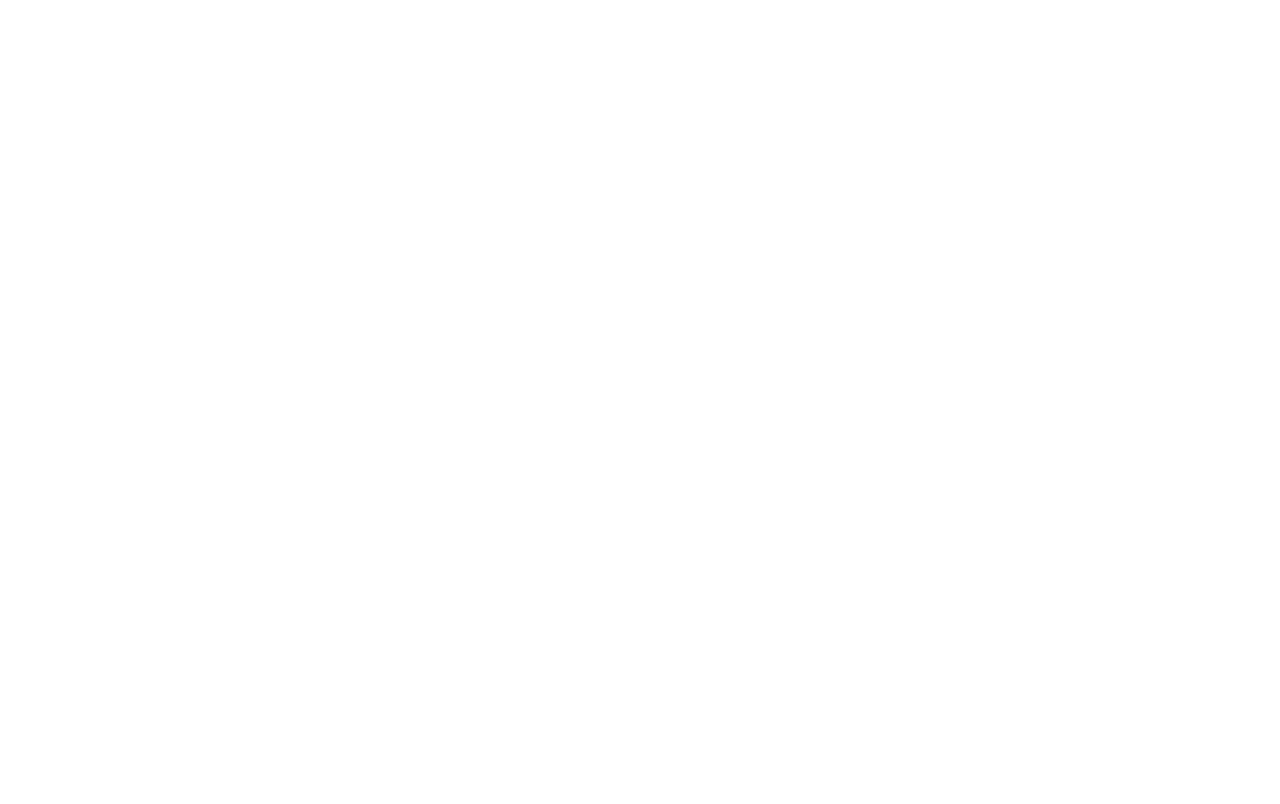
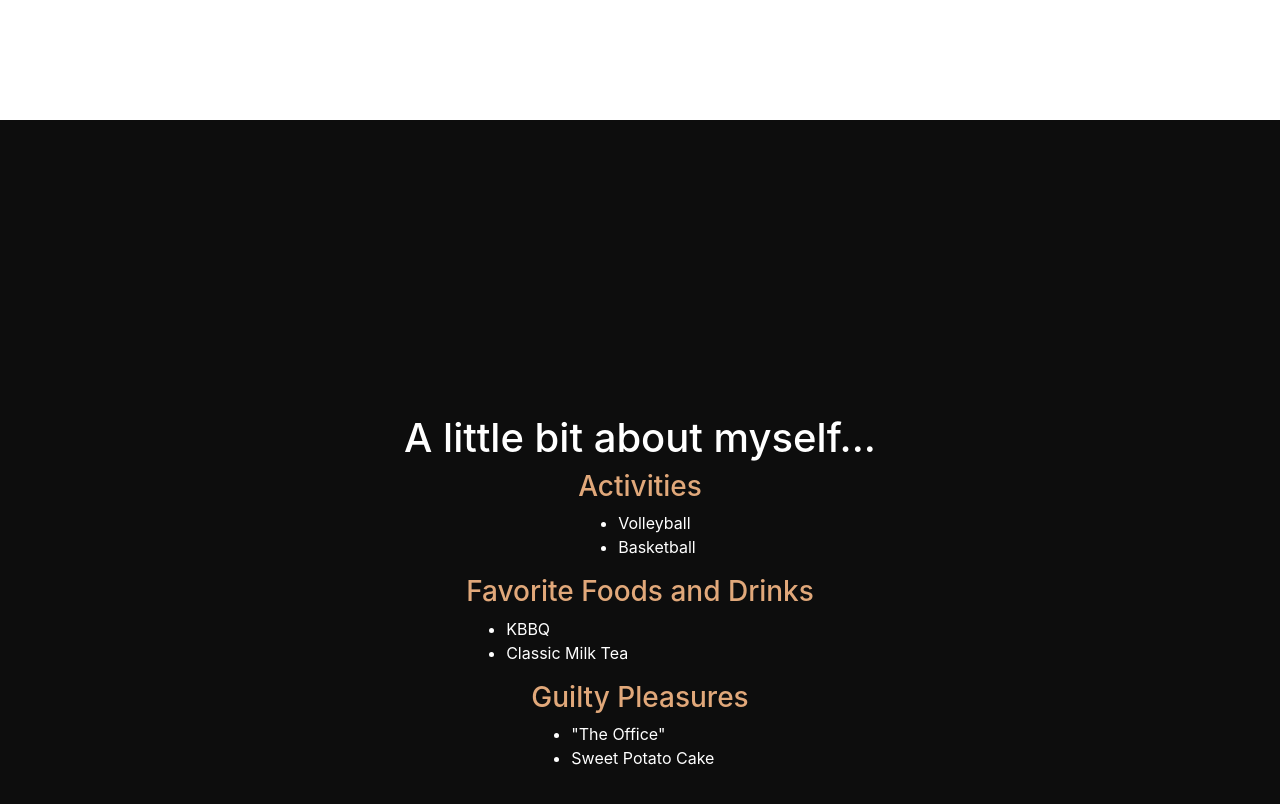
Before and after one commit to davidhk21/my-portfolio, a Next.js app: page / in a window 1280 px wide. Shown: the part 1140-1944 px from the top of the page. Before the commit the page ends 1005 px from the top, so only its background shows below. Built offline with nearby package versions, Linux system fonts and the light colour scheme.

Commit message:
added basic about myself section to home page

```diff
--- /dev/null
+++ b/components/home_page_components/about_me.js
@@ -0,0 +1,31 @@
+import React from 'react';
+import styles from '../../styles/Home.module.css';
+
+export default function AboutMe() {
+  return (
+    <div className={styles.aboutMeContainer}>
+      <h1>A little bit about myself...</h1>
+      <div>
+        <h3 className={styles.aboutMeCategories}>Activities</h3>
+        <ul>
+          <li>Volleyball</li>
+          <li>Basketball</li>
+        </ul>
+      </div>
+      <div>
+        <h3 className={styles.aboutMeCategories}>Favorite Foods and Drinks</h3>
+        <ul>
+          <li>KBBQ</li>
+          <li>Classic Milk Tea</li>
+        </ul>
+      </div>
+      <div>
+        <h3 className={styles.aboutMeCategories}>Guilty Pleasures</h3>
+        <ul>
+          <li>&quot;The Office&quot;</li>
+          <li>Sweet Potato Cake</li>
+        </ul>
+      </div>
+    </div>
+  );
+}
--- a/pages/index.js
+++ b/pages/index.js
@@ -4,6 +4,7 @@ import styles from '../styles/Home.module.css';
 
 import Introduction from '../components/home_page_components/introduction';
 import Passion from '../components/home_page_components/passion';
+import AboutMe from '../components/home_page_components/about_me';
 
 export default function Home() {
   return (
@@ -16,6 +17,7 @@ export default function Home() {
       <main>
         <Introduction />
         <Passion />
+        <AboutMe />
 
       </main>
 
--- a/styles/Home.module.css
+++ b/styles/Home.module.css
@@ -19,13 +19,14 @@
   font-size: 2vw;
 }
 
-/********** About Me **********/
+/********** Passion **********/
 
 .passionContainer1 {
   display: flex;
   flex-direction: row;
   justify-content: center;
-  padding: 10vh;
+  align-items: center;
+  height: 120vh;
 }
 
 .selfPortraitContainer {
@@ -53,3 +54,19 @@
 .passionDesc {
   font-size: 3vh;
 }
+
+/********** AboutMe **********/
+
+.aboutMeContainer {
+  color: white;
+  background-color: #0d0d0d;
+  height: 120vh;
+  display: flex;
+  flex-direction: column;
+  justify-content: center;
+  align-items: center;
+}
+
+.aboutMeCategories {
+  color: #e1a87a;
+}
```
